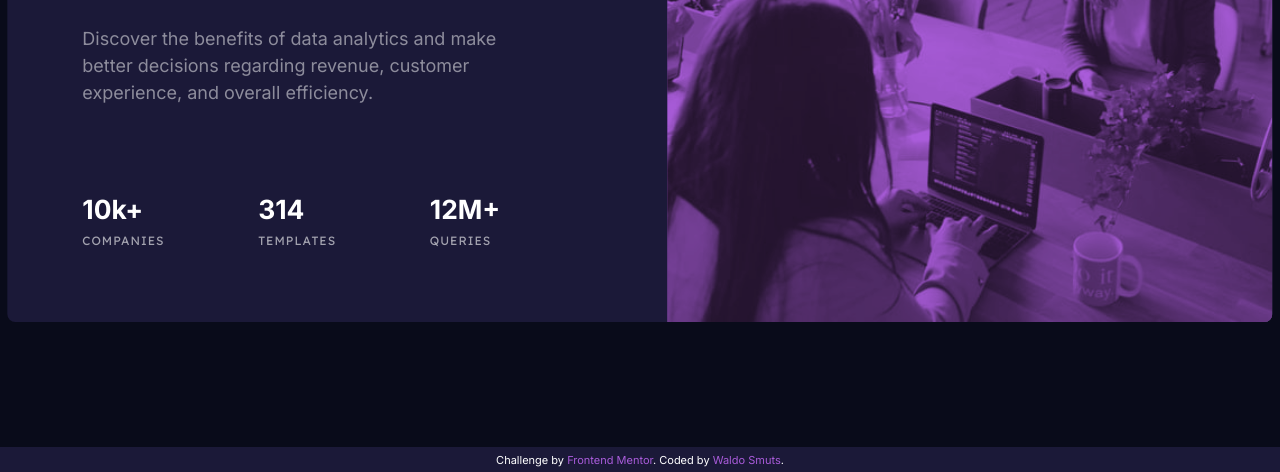
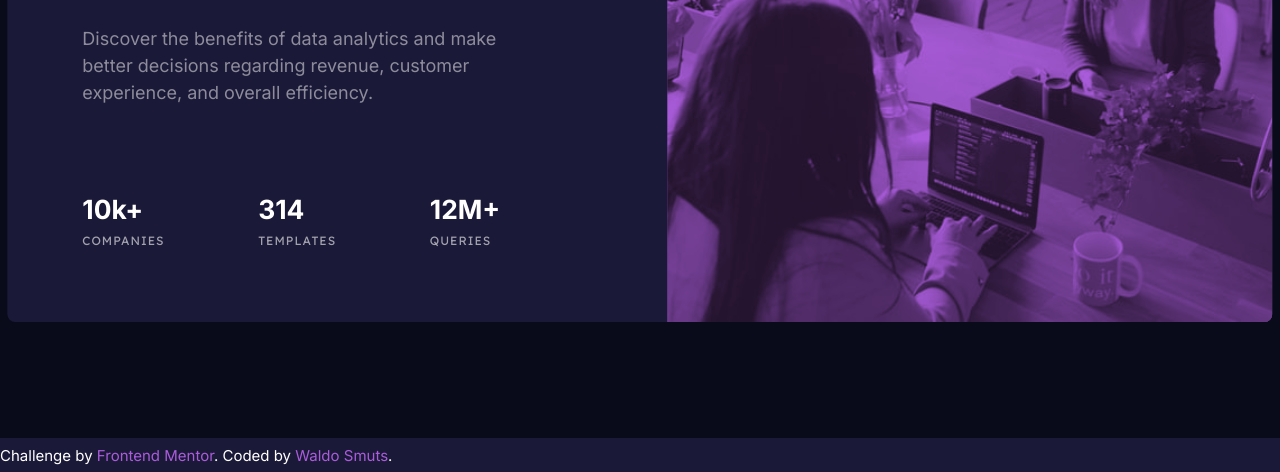
Before and after one commit to waldosmuts/stats-preview-card-component, a plain HTML site: page index.html in a window 1280 px wide. Shown: the part 328-800 px from the top of the page. Drawn offline with Linux system fonts and the light colour scheme.

Commit message:
removed inline styles

```diff
--- a/index.html
+++ b/index.html
@@ -4,23 +4,8 @@
 <head>
   <meta charset="UTF-8">
   <meta name="viewport" content="width=device-width, initial-scale=1.0">
-  <!-- displays site properly based on user's device -->
-
   <link rel="icon" type="image/png" sizes="32x32" href="./images/favicon-32x32.png">
-
   <title>Frontend Mentor | Stats preview card component</title>
-
-  <!-- Feel free to remove these styles or customise in your own stylesheet 👍 -->
-  <style>
-    .attribution {
-      font-size: 11px;
-      text-align: center;
-    }
-
-    .attribution a {
-      color: hsl(228, 45%, 44%);
-    }
-  </style>
   <link rel="preconnect" href="https://fonts.googleapis.com">
   <link rel="preconnect" href="https://fonts.gstatic.com" crossorigin>
   <link href="https://fonts.googleapis.com/css2?family=Inter:wght@400;700&display=swap" rel="stylesheet">
```
